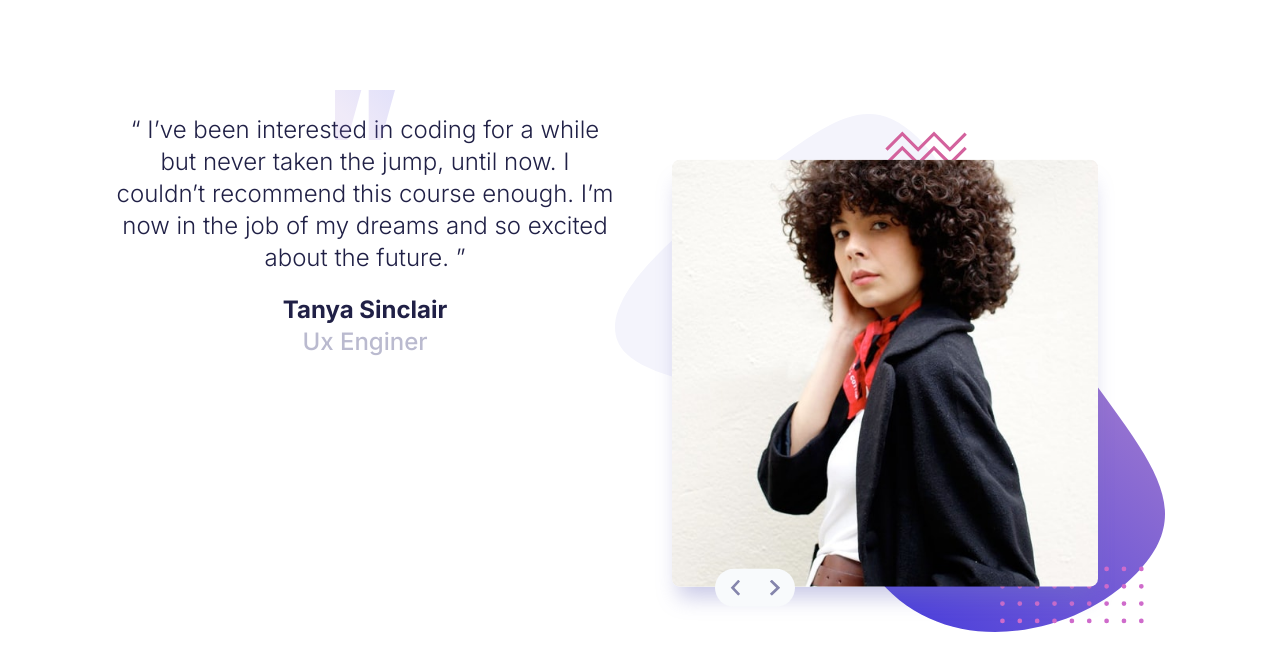
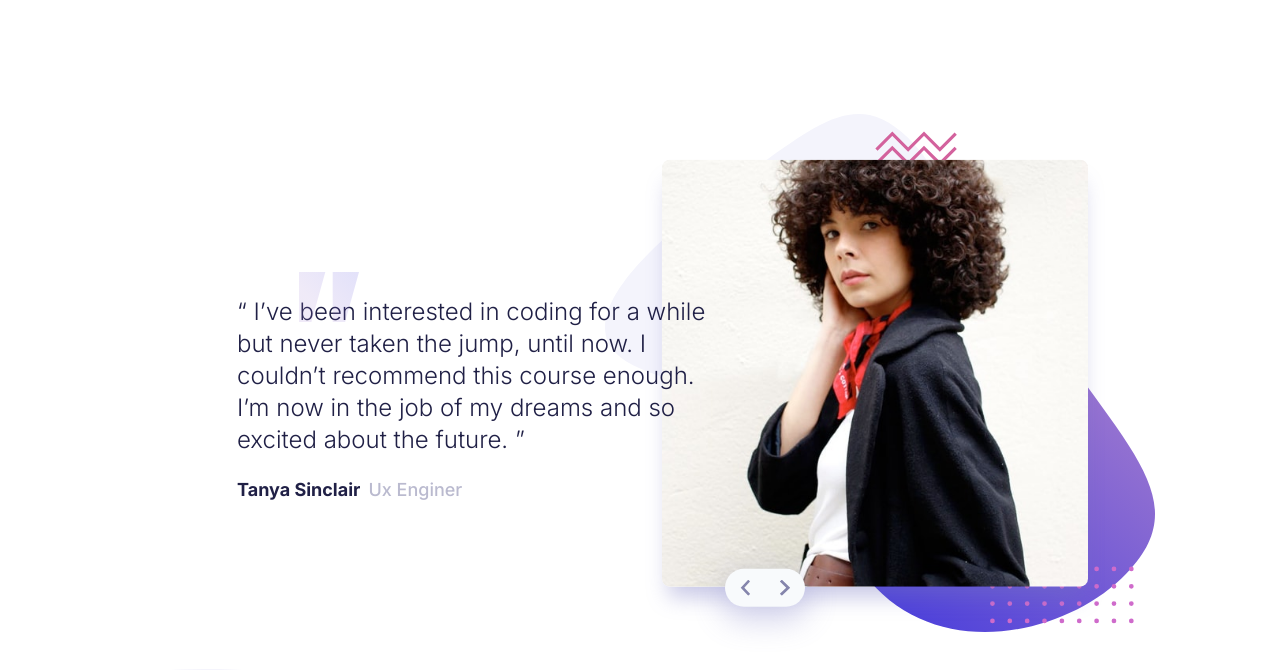
Before and after one commit to gbmouraa/testimonials_slider, a React (Create React App) app: page / in a window 1280 px wide. Shown: the top 670 px of the page. Built offline with nearby package versions, Linux system fonts and the light colour scheme.

Commit message:
codigo 100% funcional

```diff
--- a/src/App.jsx
+++ b/src/App.jsx
@@ -30,7 +30,7 @@ function App() {
 
   const Slider = () => {
     return (
-      <div className="absolute -bottom-5 flex h-[38px] w-[80px] items-center  rounded-full bg-slate-50 lg:left-[100px]">
+      <div className="shadow-area-btn absolute -bottom-5 z-50 flex h-[38px]  w-[80px] items-center rounded-full bg-slate-50  lg:left-[120px]">
         <button
           className="flex h-full w-1/2 items-center justify-center"
           onClick={() => setSlide(0)}
@@ -48,7 +48,7 @@ function App() {
   };
 
   return (
-    <div className="relative h-screen items-center overflow-hidden lg:flex lg:max-h-screen">
+    <div className="relative h-screen w-full items-center justify-center overflow-hidden lg:flex lg:max-h-screen">
       {!slide ? (
         <Testimonial
           key={data[0].name}
@@ -72,7 +72,7 @@ function App() {
       <img
         src={patternCurve}
         alt="Illustration"
-        className="absolute bottom-0 left-0  -z-10 w-full lg:translate-y-72"
+        className="absolute bottom-0 left-0 -z-10 w-full xl:w-[90%] xl:translate-y-40"
       />
     </div>
   );
--- a/src/Testimonial.jsx
+++ b/src/Testimonial.jsx
@@ -3,7 +3,7 @@ import quote from "../src/assets/pattern-quotes.svg";
 
 const Testimonial = (props) => {
   return (
-    <div className="font-inter animate-soft m-auto max-w-[549px] p-5 lg:flex lg:max-w-full">
+    <div className="m-auto max-w-[549px] animate-soft p-5 font-inter lg:flex lg:max-w-full">
       <div className="relative mb-[54px] max-w-[550px] lg:order-2">
         <img
           src={patternBg}
@@ -21,18 +21,18 @@ const Testimonial = (props) => {
         </figcaption>
       </div>
 
-      <div className="relative">
-        <img
-          src={quote}
-          alt="Quote"
-          className="absolute -top-6 right-1/2 w-[60px] translate-x-1/2 "
-        />
+      <div className="z-10 flex items-center lg:translate-x-28">
+        <figcaption className="relative text-center text-2xl text-[#202046] lg:max-w-[480px] lg:text-left">
+          <img
+            src={quote}
+            alt="Quote"
+            className="absolute -top-6 right-1/2 w-[60px] translate-x-1/2 lg:left-8 "
+          />
 
-        <figcaption className="text-center text-2xl text-[#202046] lg:max-w-[500px]">
           <blockquote className="font-light">{props.text}</blockquote>
-          <cite className="mt-5 flex flex-col font-bold not-italic">
+          <cite className="mt-5 flex flex-col text-lg font-bold not-italic lg:flex-row">
             {props.name}
-            <span className="font-medium text-[#babacf]">
+            <span className="font-medium text-[#babacf] lg:ml-2">
               {props.profession}
             </span>
           </cite>
--- a/tailwind.config.js
+++ b/tailwind.config.js
@@ -5,6 +5,7 @@ module.exports = {
     extend: {
       boxShadow: {
         pattern: "0px 17px 21px -7px rgba(114,114,192,0.4)",
+        "area-btn": "0px 11px 30px 3px rgba(114,114,192,0.3)",
       },
       fontFamily: {
         inter: ["Inter"],
```
